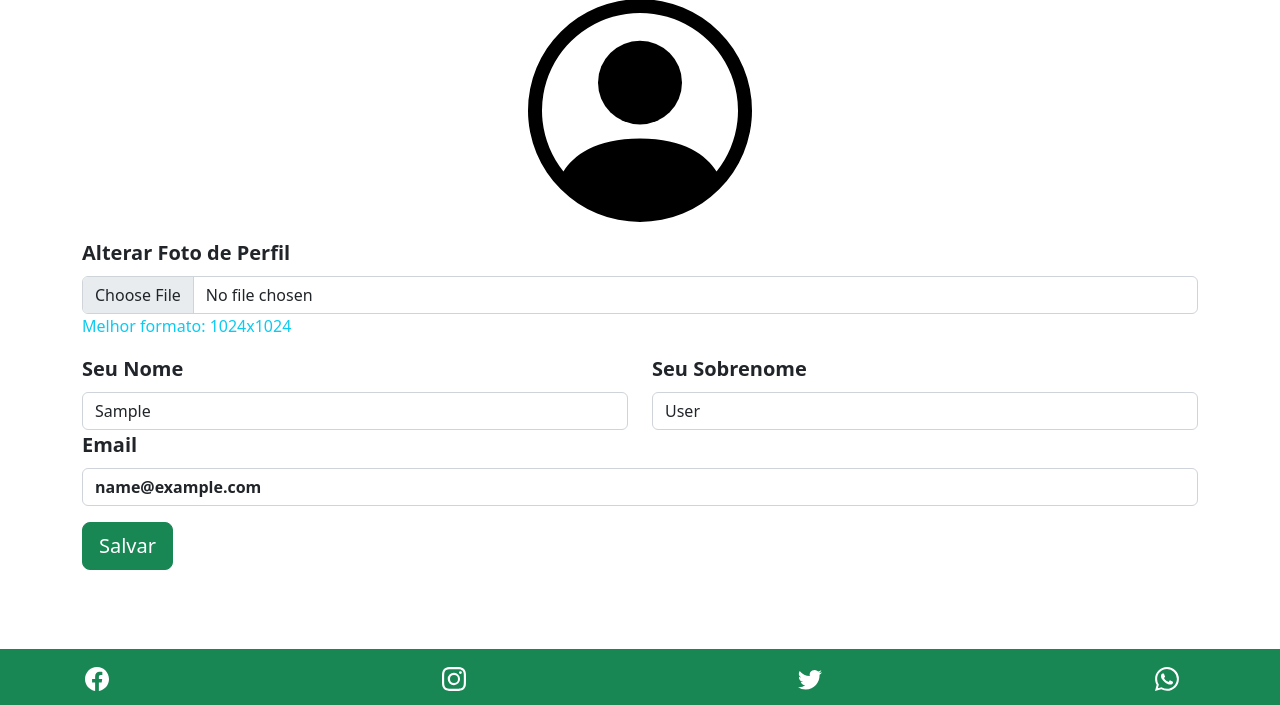
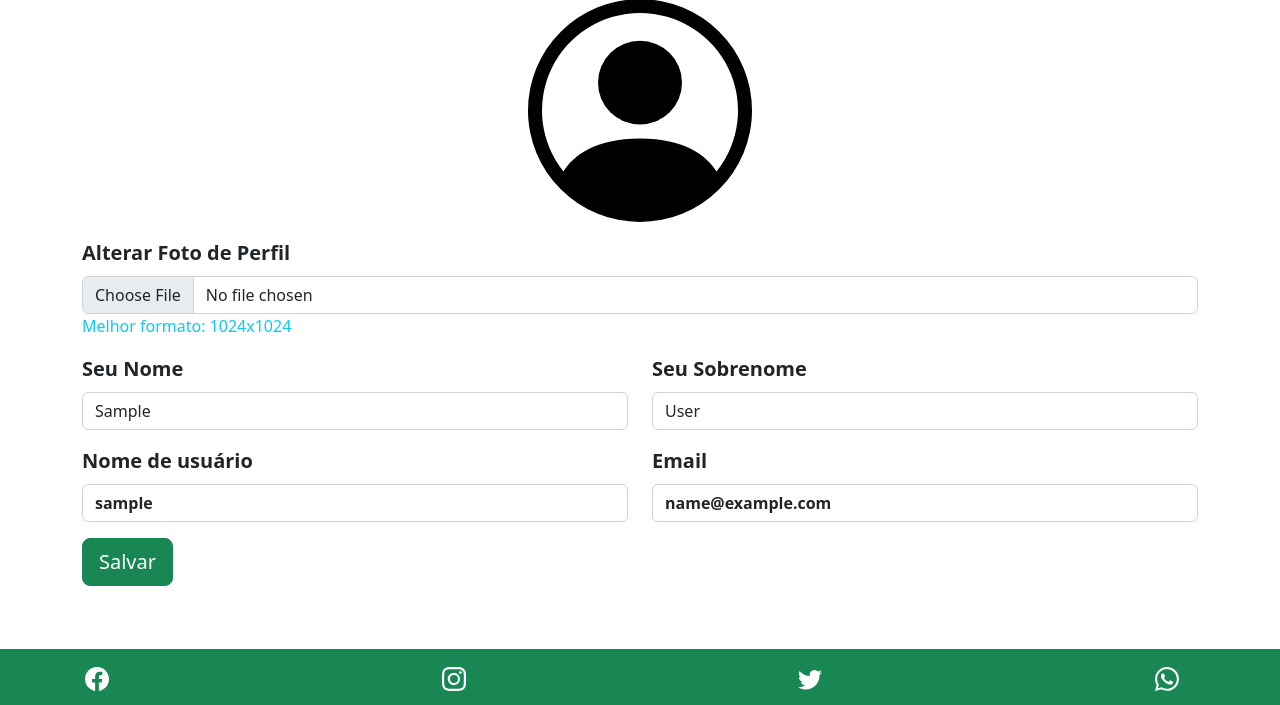
Before and after one commit to BunoQueiroz/sorveteria, a Django app: template templates/user/my_profile.html in a window 1280 px wide. Shown: the part 135-840 px from the top of the page. Run offline with Django 4.2, Linux system fonts and the light colour scheme; the template is opened without the code that fills it, so the values that code supplies are empty; the visitor is signed in with stand-in values (Sample User, id 1); some libraries are stand-ins or nearby versions.

Commit message:
possibilitando que os usuários alterem seus nome de usuário

```diff
--- a/setup/settings.py
+++ b/setup/settings.py
@@ -136,4 +136,5 @@ DEFAULT_AUTO_FIELD = 'django.db.models.BigAutoField'
 MESSAGE_TAGS = {
     messages.SUCCESS: 'success',
     messages.ERROR: 'danger',
+    messages.INFO: 'secondary',
 }
--- a/templates/partials/_search.html
+++ b/templates/partials/_search.html
@@ -1,4 +1,4 @@
-<nav class="navbar bg-light">
+<nav class="navbar bg-light mb-3">
     <div class="container-fluid justify-content-end">
         <form class="d-flex" action="{% url 'search' %}" method="GET">
             <input class="form-control me-2" type="search" placeholder="Pesquisar" aria-label="Search" name="search">
--- a/templates/user/my_profile.html
+++ b/templates/user/my_profile.html
@@ -22,7 +22,7 @@
         <input type="file" class="form-control" placeholder="Sua foto" name="img">
         <p class="text-info">Melhor formato: 1024x1024</p>
       </div>
-      <div class="row">
+      <div class="row mb-3">
           <div class="col">
               <label for="email" class="form-label fw-semibold fs-5">Seu Nome</label>
               <input type="text" class="form-control" placeholder="Nome" name="firstName" value="{{user.first_name}}" required>
@@ -32,9 +32,15 @@
               <input type="text" class="form-control" placeholder="Sobrenome" name="lastName" value="{{user.last_name}}" required>
           </div>
       </div>
-      <div class="mb-3">
-          <label for="email" class="form-label fw-semibold fs-5">Email</label>
-          <input type="email" class="form-control fw-semibold" id="email" placeholder="Seu email" name="email" value="{{user.email}}" required>
+      <div class="row mb-3">
+        <div class="col">
+            <label for="username" class="form-label fw-semibold fs-5">Nome de usuário</label>
+            <input type="text" class="form-control fw-semibold" placeholder="Seu nome de usuário" name="username" value="{{user.username}}" required>
+        </div>
+        <div class="col">
+            <label for="email" class="form-label fw-semibold fs-5">Email</label>
+            <input type="email" class="form-control fw-semibold" id="email" placeholder="Seu email" name="email" value="{{user.email}}" readonly>
+        </div>
       </div>
       <button type="submit" class="btn btn-success btn-lg">Salvar</button>
   </form>
```
Also changed, not shown: user/views.py (+10 -1 lines).
